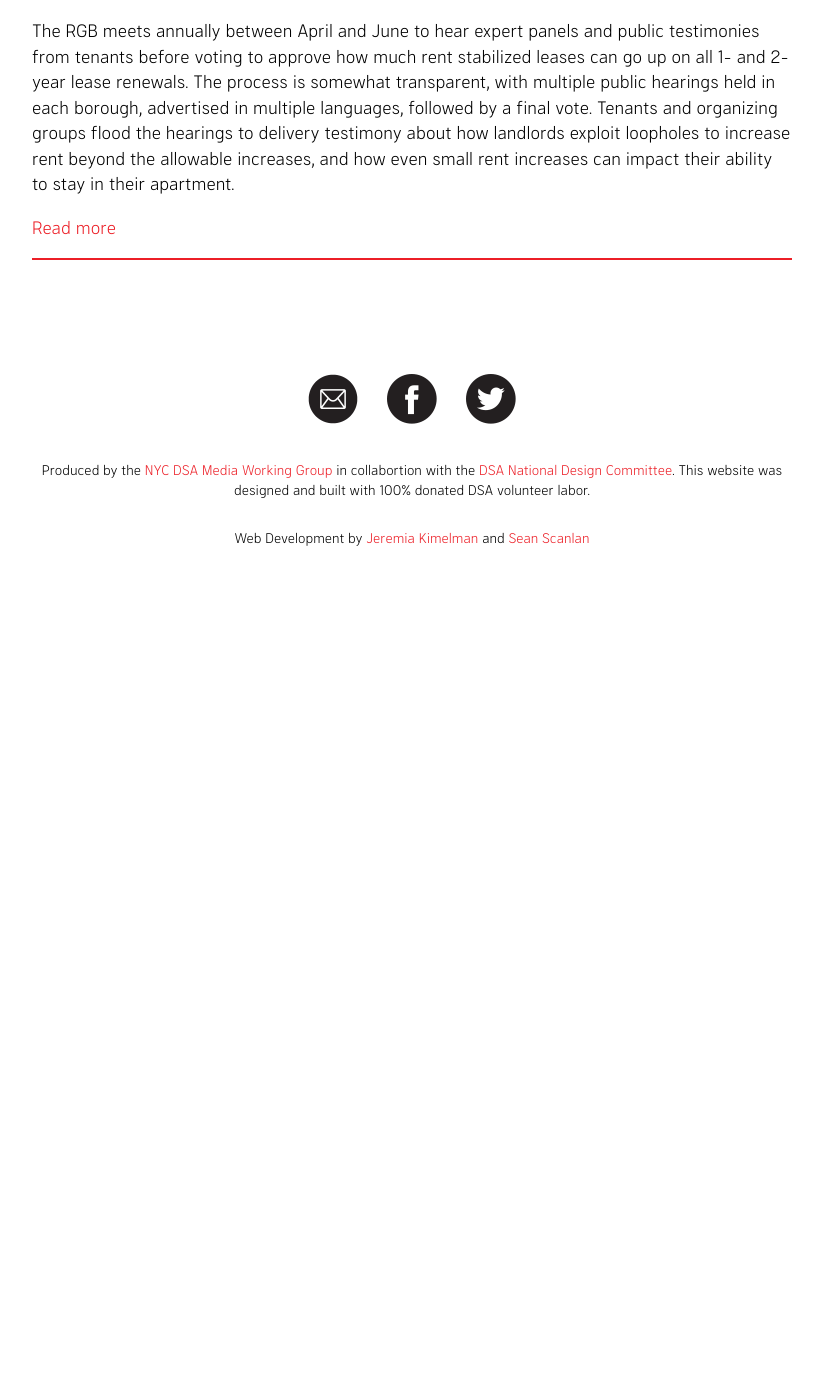
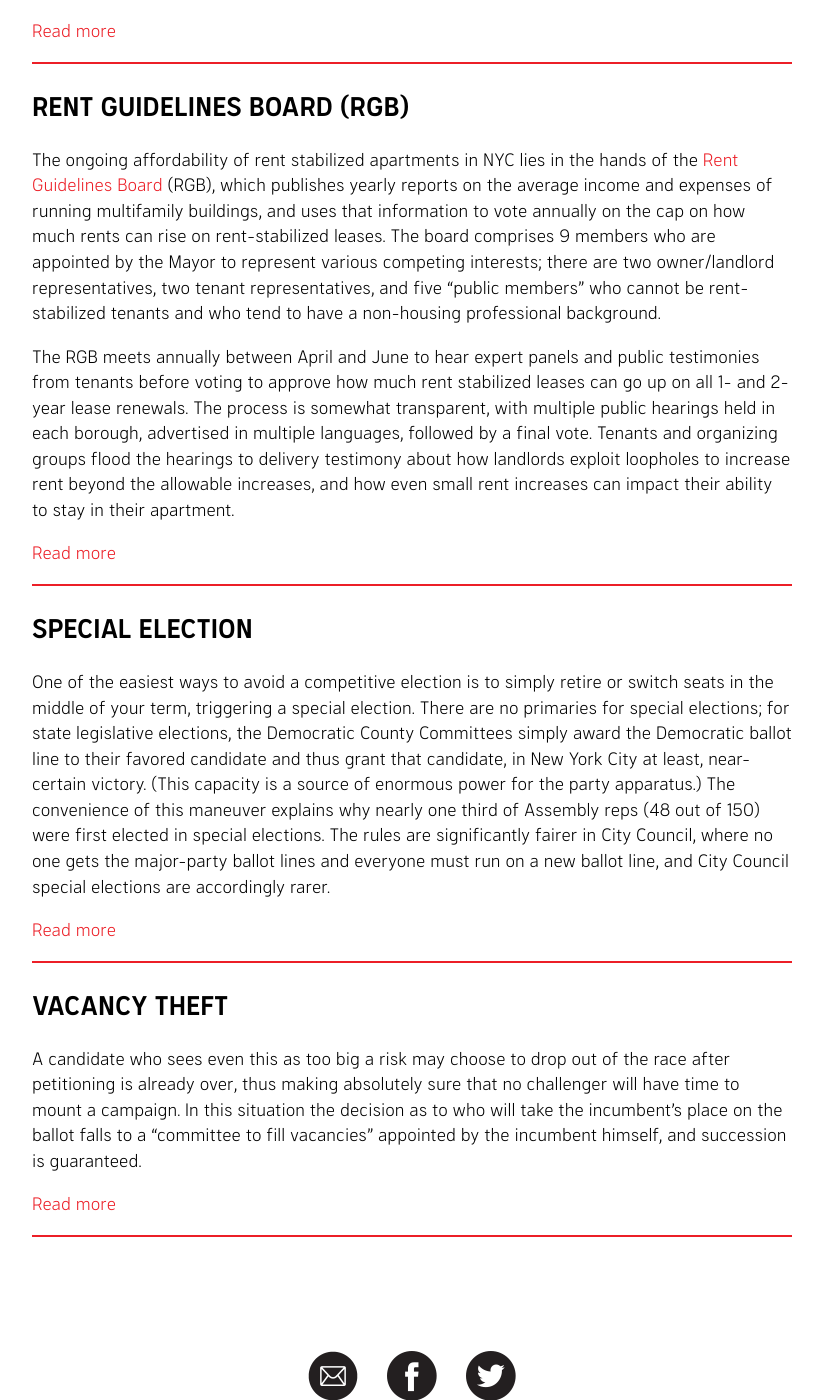
Before and after one commit to nycdsa/the-thorn, a Jekyll site: the page built from src/glossary.html, in a window 1280 px wide and 1400 px high, scrolled down 3179 px. Shown: the whole window, without its empty margins (228-1051 px from the left). Built offline with Jekyll 4.4.1, drawn with Linux system fonts in a browser that asks for light colours; before the commit the page ends 3809 px from its top, so only the background shows below that; some of the changed text lies outside the part shown.

Commit message:
Update glossary.html

```diff
--- a/src/glossary.html
+++ b/src/glossary.html
@@ -32,6 +32,11 @@ permalink: /glossary/
 <p>The NY Senate was modeled on the US Senate, with representation by county, as opposed to the Assembly, which has representation by population. That is why, until 2012, we had 62 Senators — because NY has 62 counties. As a result, traditionally Republican upstate counties were overrepresented in the Senate (much in the way small states are overrepresented in the US Senate), while the traditionally Democratic counties near New York City were underrepresented. After a series of Supreme Court cases in the early 1960s declared this a violation of “one man, one vote,” New York had to give up county representation.</p>
 <a href="https://thethorn.nyc/posts/cuomo-to-face-primary-challenge-ny-state-senate/#in-depth-ny-state-senate">Read more</a>
 </div>
+<div id="petition-headfake" class="glossary-item">
+<h2>Petition Headfake</h2>
+<p>To get on the primary ballot in New York, a candidate must collect hundreds or even thousands of signatures from voters in the course of little more than a month in the summer preceding the election. Marshalling the resources to do this requires significant time and money. A candidate who waits to announce her decision not to run until immediately before petitioning begins can leave her campaign apparatus to her chosen successor while leaving potential challengers with the near-impossible task of putting together a campaign in barely a month, thus virtually guaranteeing that the chosen successor will get on the primary ballot and no one else will.</p>
+<a href="https://thethorn.nyc/posts/mta-woes-continue-tips-for-avoiding-competitive-elections/#in-depth-avoiding-competitive-elections">Read more</a>
+</div>
 <div id="progressive-caucus" class="glossary-item">
 <h2>NYC City Council Progressive Caucus</h2>
 <p>The City Council Progressive Caucus was initially organized in 2009 by Council Members Brad Lander (Park Slope) and Melissa Mark-Viverito (East Harlem) to create a left-liberal bloc within the homogeneously Democratic City Council, in opposition to then-Mayor Michael Bloomberg.</p>
@@ -44,4 +49,14 @@ permalink: /glossary/
 <p>The RGB meets annually between April and June to hear expert panels and public testimonies from tenants before voting to approve how much rent stabilized leases can go up on all 1- and 2-year lease renewals. The process is somewhat transparent, with multiple public hearings held in each borough, advertised in multiple languages, followed by a final vote. Tenants and organizing groups flood the hearings to delivery testimony about how landlords exploit loopholes to increase rent beyond the allowable increases, and how even small rent increases can impact their ability to stay in their apartment.</p>
 <a href="https://thethorn.nyc/posts/state-senate-targets-gang-violence/#the-rent-guidelines-board-and-you">Read more</a>
 </div>
+<div id="special-election" class="glossary-item">
+<h2>Special Election</h2>
+<p>One of the easiest ways to avoid a competitive election is to simply retire or switch seats in the middle of your term, triggering a special election. There are no primaries for special elections; for state legislative elections, the Democratic County Committees simply award the Democratic ballot line to their favored candidate and thus grant that candidate, in New York City at least, near-certain victory. (This capacity is a source of enormous power for the party apparatus.) The convenience of this maneuver explains why nearly one third of Assembly reps (48 out of 150) were first elected in special elections. The rules are significantly fairer in City Council, where no one gets the major-party ballot lines and everyone must run on a new ballot line, and City Council special elections are accordingly rarer.</p>
+<a href="https://thethorn.nyc/posts/mta-woes-continue-tips-for-avoiding-competitive-elections/#in-depth-avoiding-competitive-elections">Read more</a>
 </div>
+<div id="vacancy-theft" class="glossary-item">
+<h2>Vacancy Theft</h2>
+<p>A candidate who sees even this as too big a risk may choose to drop out of the race after petitioning is already over, thus making absolutely sure that no challenger will have time to mount a campaign. In this situation the decision as to who will take the incumbent’s place on the ballot falls to a “committee to fill vacancies” appointed by the incumbent himself, and succession is guaranteed.</p>
+<a href="https://thethorn.nyc/posts/mta-woes-continue-tips-for-avoiding-competitive-elections/#in-depth-avoiding-competitive-elections">Read more</a>
+</div>
+</div>
```
